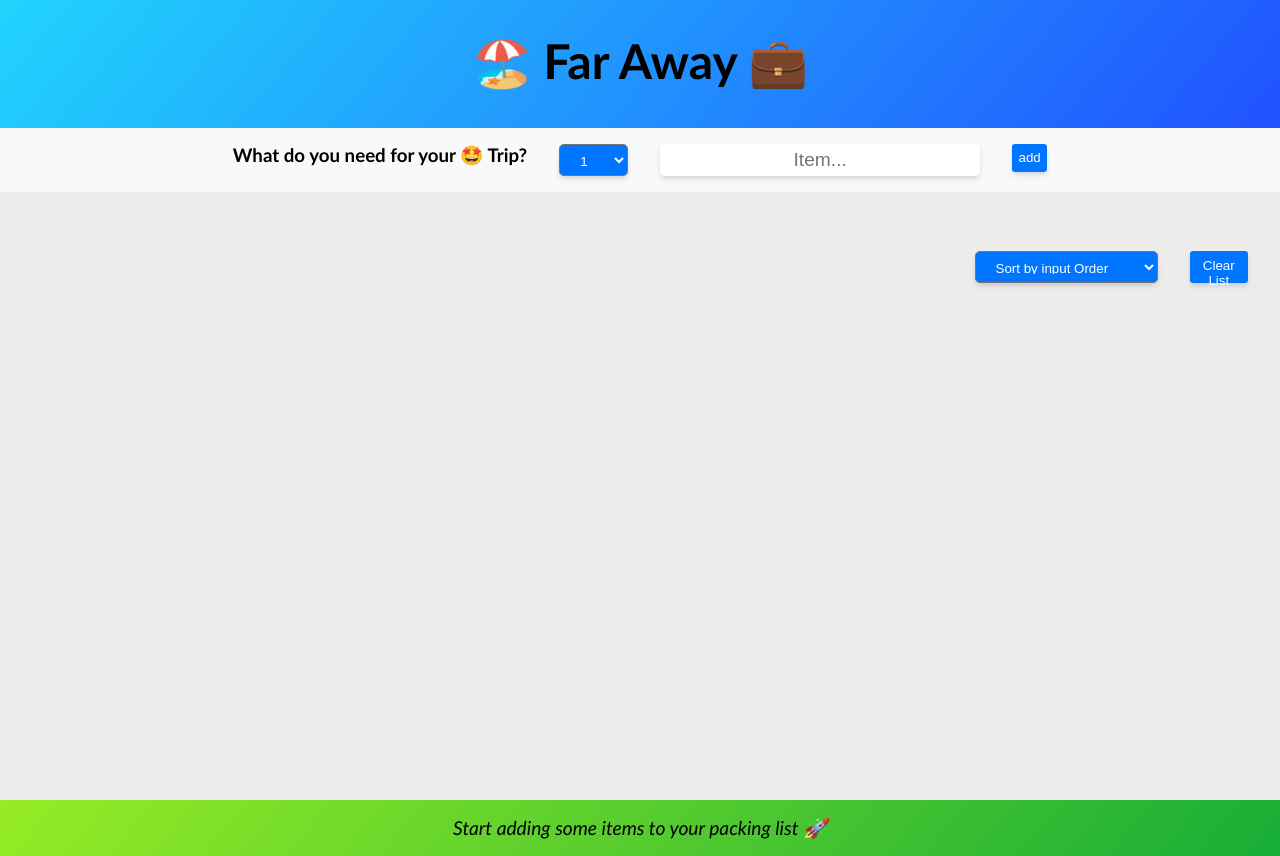
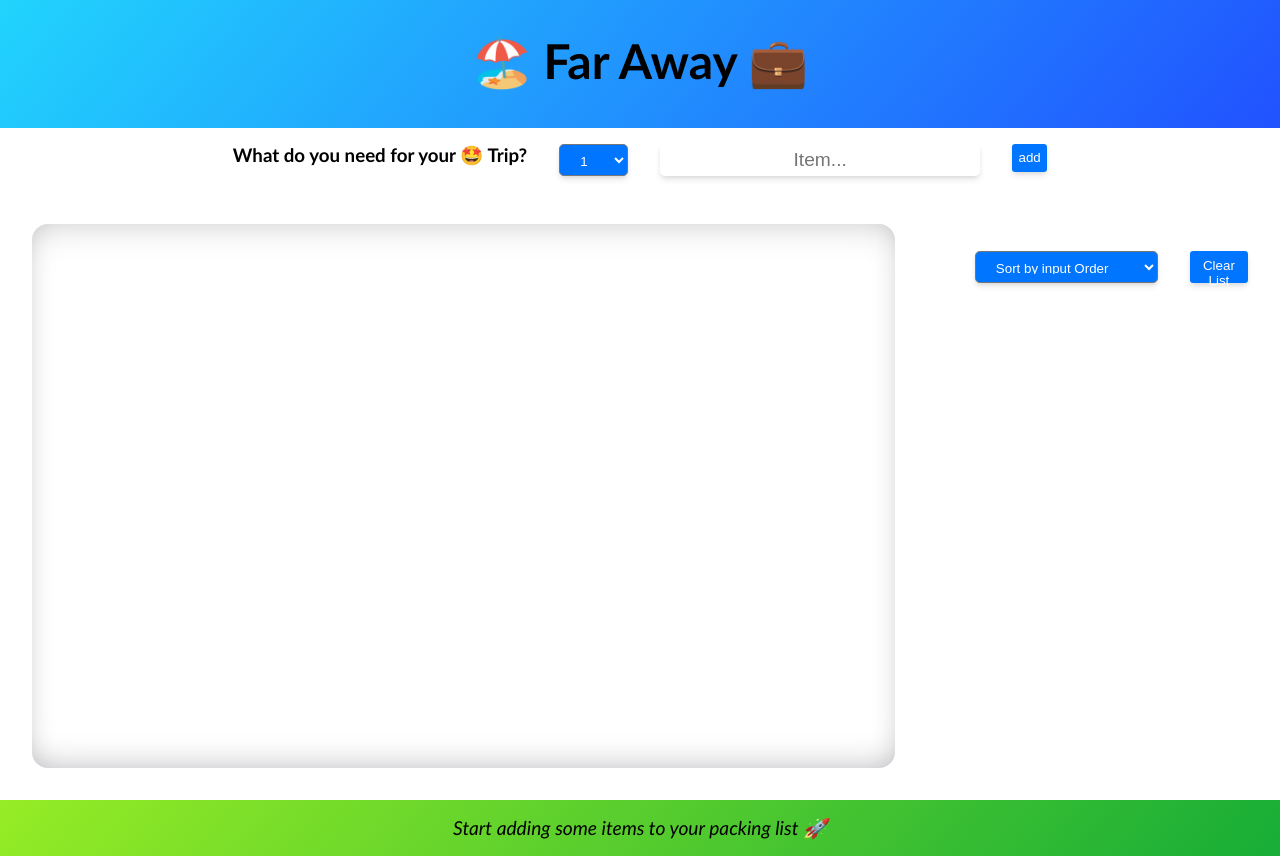
Before and after one commit to Muralidhar8699/FarAway, a React (Create React App) app: page / in a window 1280 px wide. Built offline with nearby package versions, Linux system fonts and the light colour scheme.

Commit message:
changes applied

```diff
--- a/src/App.css
+++ b/src/App.css
@@ -18,7 +18,7 @@
   margin-top: 2rem;
 }
 .list_main {
-  background-color: rgb(238, 235, 235);
+  background-color: rgb(255, 255, 255);
   color: white;
   height: 38rem;
   padding: 2rem;
@@ -36,7 +36,7 @@
   gap: 2rem;
   align-items: start;
   justify-content: center;
-  background-color: rgb(248, 249, 250);
+  background-color: rgb(255, 255, 255);
 }
 .packinglist_div {
   display: grid;
@@ -47,6 +47,10 @@
   font-size: 1.3rem;
   width: 70vw;
   height: 100%;
+  box-shadow: rgba(24, 24, 40, 0.25) 0px -18px 32px -17px inset,
+    rgba(0, 0, 0, 0.3) 0px 11px 39px -18px inset;
+  padding: 1rem;
+  border-radius: 1rem;
 }
 .list_sort_div {
   display: flex;
```
